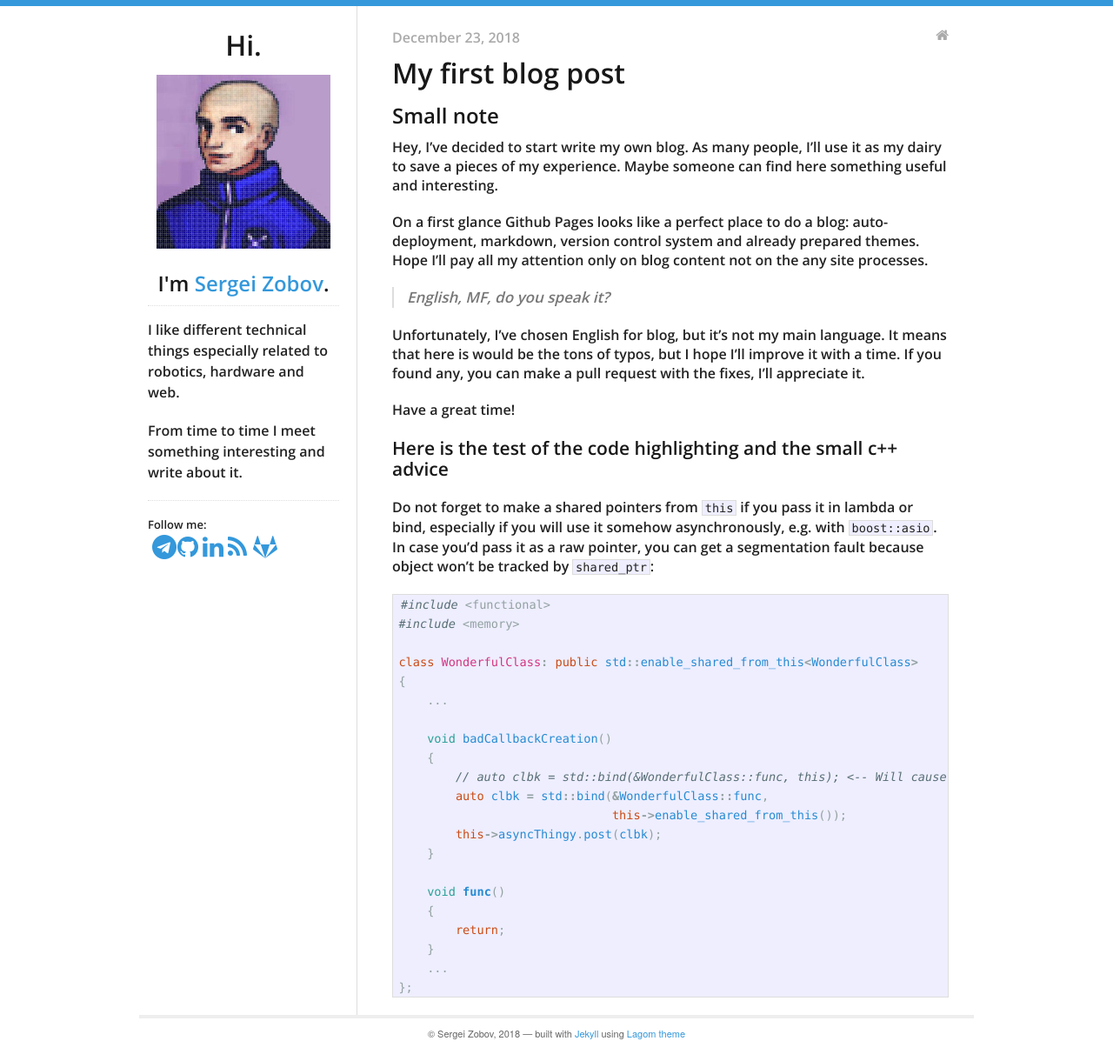
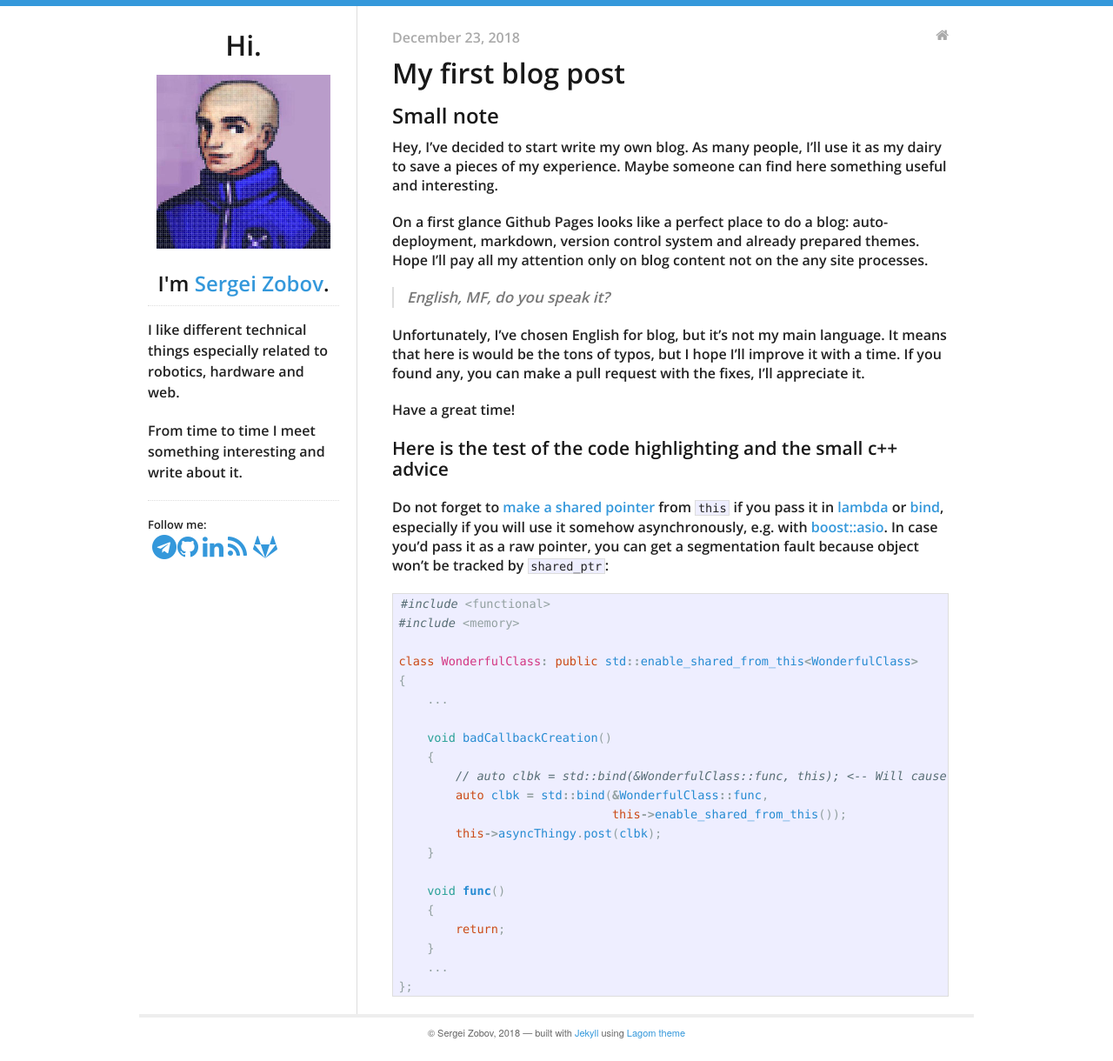
Before and after one commit to szobov/szobov.github.io, a Jekyll site: the page built from _posts/2018-12-23-first-post.md, in a window 1280 px wide. Shown: the whole page at 87% size. Built offline with Jekyll 4.4.1, drawn with Linux system fonts in a browser that asks for light colours.

Commit message:
_posts/2018-12-23-first-post.md: add links

```diff
--- a/_posts/2018-12-23-first-post.md
+++ b/_posts/2018-12-23-first-post.md
@@ -25,7 +25,7 @@ Have a great time!
 
 ### Here is the test of the code highlighting and the small c++ advice
 
-Do not forget to make a shared pointers from `this` if you pass it in lambda or bind, especially if you will use it somehow asynchronously, e.g. with `boost::asio`. In case you'd pass it as a raw pointer, you can get a segmentation fault because object won't be tracked by `shared_ptr`:
+Do not forget to [make a shared pointer](https://en.cppreference.com/w/cpp/memory/enable_shared_from_this) from `this` if you pass it in [lambda](https://en.cppreference.com/w/cpp/language/lambda) or [bind](https://en.cppreference.com/w/cpp/utility/functional/bind), especially if you will use it somehow asynchronously, e.g. with [boost::asio](https://www.boost.org/doc/libs/1_69_0/doc/html/boost_asio.html). In case you'd pass it as a raw pointer, you can get a segmentation fault because object won't be tracked by `shared_ptr`:
 
 {% highlight c++ %}
 #include <functional>
```
